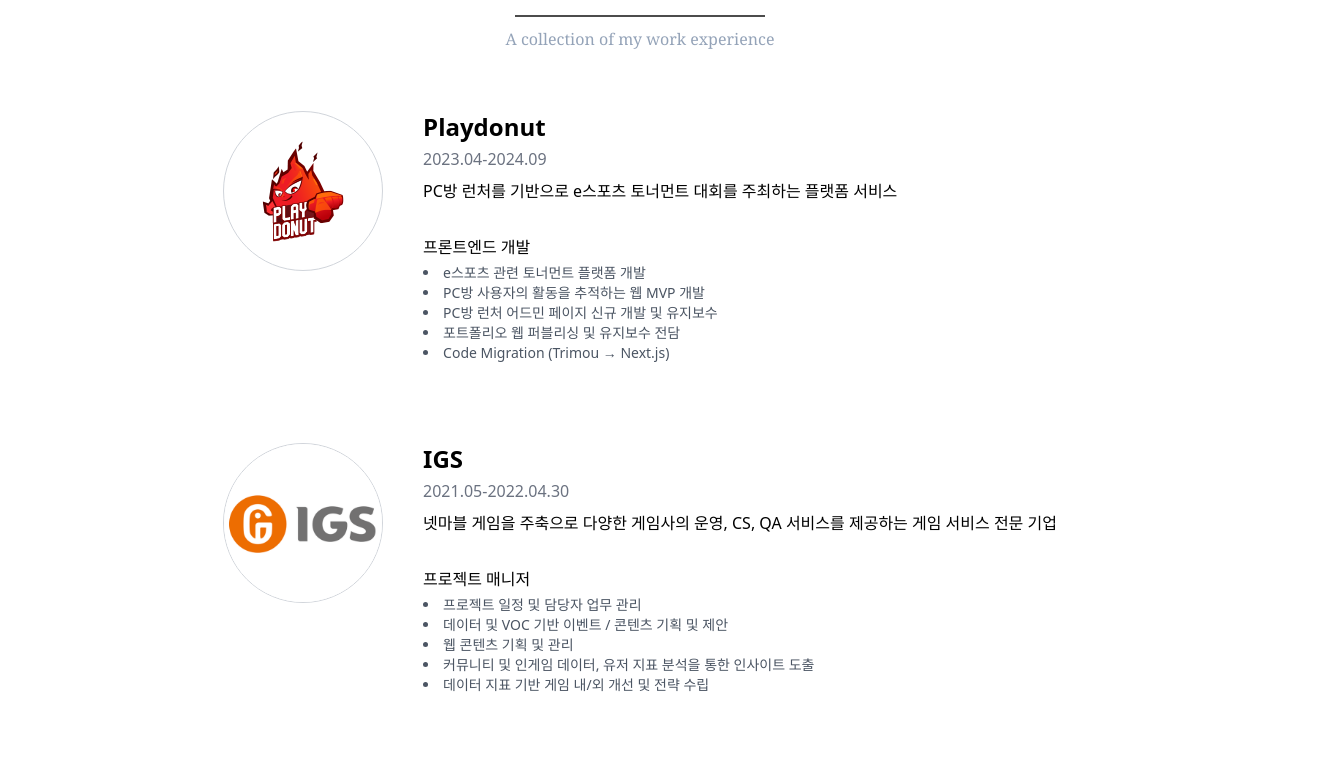
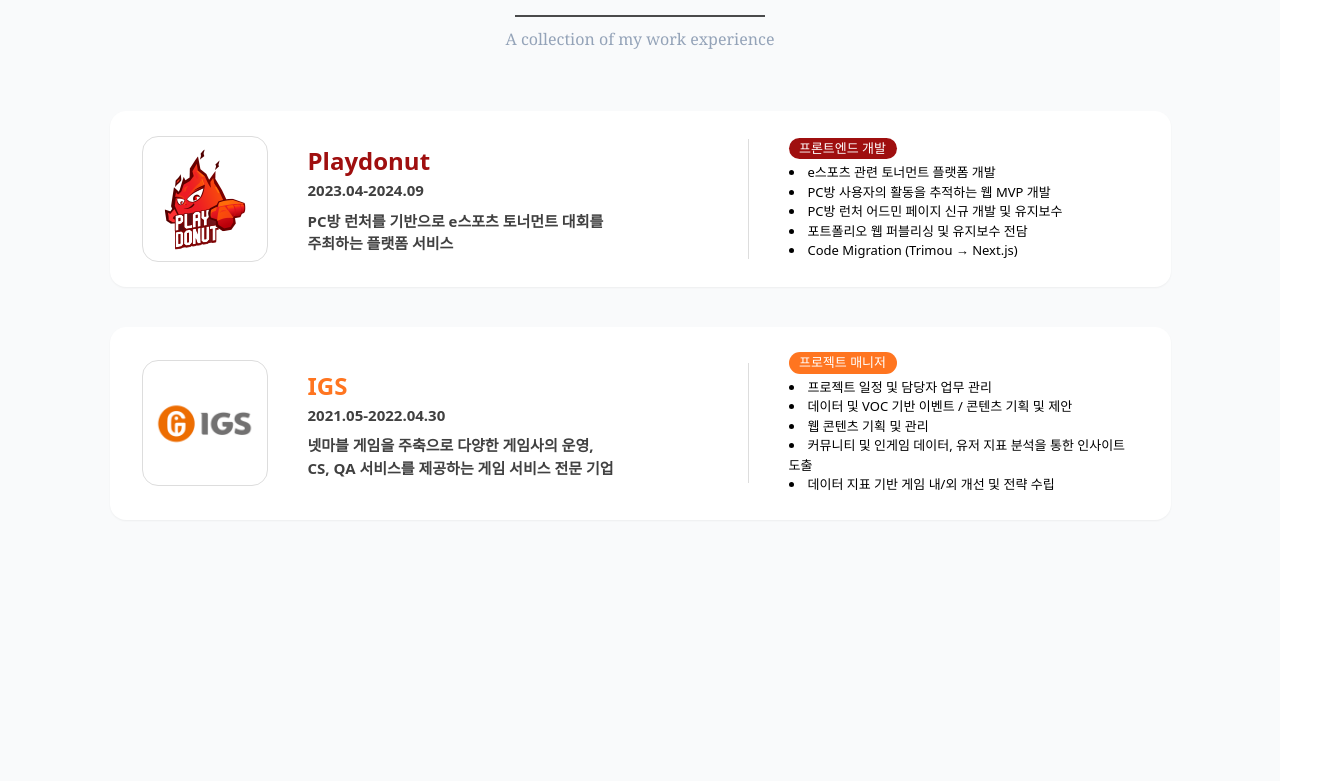
Before and after one commit to GEON1999/Profile, a Next.js app: page / in a window 1280 px wide. Shown: the part 2876-3657 px from the top of the page, 1331 px wide, since content can reach past the window. Built offline with nearby package versions, Linux system fonts and the light colour scheme.

Commit message:
style: Update work UI design and layout

```diff
--- a/components/projects.tsx
+++ b/components/projects.tsx
@@ -3,7 +3,7 @@
 
 export default function Projects() {
   return (
-    <section id="projects" className="py-24 my-24 bg-[#F9FAFB] scroll-mt-24">
+    <section id="projects" className="py-40 my-24 bg-[#F9FAFB] scroll-mt-24">
       <div className="felx justify-center text-center font-serif text-4xl lg:text-5xl mb-12 xl:mb-[90px] flex-col">
         <div>
           <span className="border-b-2 border-black border-opacity-70 px-8 py-1 ">
--- a/components/work.tsx
+++ b/components/work.tsx
@@ -1,6 +1,6 @@
 export default function Work() {
   return (
-    <section id="career" className="my-24 scroll-mt-40">
+    <section id="career" className="my-24 scroll-mt-40 bg-[#F9FAFB]">
       <div className="felx justify-center text-center font-serif text-4xl lg:text-5xl mb-5 flex-col">
         <div>
           <span className="border-b-2 border-black border-opacity-70 px-8 py-1 ">
@@ -14,21 +14,29 @@
         </div>
       </div>
       <div className="flex justify-center items-center">
-        <div className="flex flex-col gap-10 lg:gap-20  px-4 lg:px-40 mt-4 lg:mt-10">
-          <div className="flex lg:flex-row flex-col lg:gap-10 gap-3 ">
-            <div className="w-28 h-28 lg:w-40 lg:h-40 rounded-full overflow-hidden flex justify-center items-center border border-gray-300 aspect-square">
+        <div className="flex flex-col gap-10 px-4 lg:px-40 mt-4 lg:mt-10 ">
+          <div className="flex lg:flex-row flex-col items-center lg:gap-10 gap-3 lg:bg-white rounded-2xl lg:shadow-sm py-[25px] px-[32px]">
+            <div className="w-28 h-28 lg:w-[126px] lg:h-[126px] rounded-2xl overflow-hidden flex justify-center items-center border border-[#DDDDDD] aspect-square ">
               <img src="/images/career/playdonut_logo.png" alt="work1" />
             </div>
-            <div>
-              <h3 className="text-2xl font-semibold">Playdonut</h3>
-              <p className="text-gray-500 mt-1">2023.04-2024.09</p>
-              <p className="mt-2">
-                PC방 런처를 기반으로 e스포츠 토너먼트 대회를 주최하는 플랫폼
-                서비스
+            <div className="lg:w-[400px] w-full text-center lg:text-left">
+              <h3 className="text-[24px] font-bold text-[#9F0F0F]">
+                Playdonut
+              </h3>
+              <p className="text-[#404040] font-bold text-[15px]">
+                2023.04-2024.09
               </p>
-
-              <p className="mt-8">프론트엔드 개발</p>
-              <ul className="list-disc list-inside text-sm text-gray-600 mt-1">
+              <p className="text-[#404040] font-bold text-[15px] mt-2">
+                PC방 런처를 기반으로 e스포츠 토너먼트 대회를{" "}
+                <br className="hidden md:block" /> 주최하는 플랫폼 서비스
+              </p>
+            </div>
+            <div className="hidden lg:block border-l border-[#DDDDDD] h-[120px] w-[1px]"></div>
+            <div className="w-full lg:w-[350px] mt-4 lg:mt-0">
+              <p className="bg-[#9F0F0F] text-white w-[108px] mx-auto lg:mx-0 text-center rounded-full text-[13px] py-[1px]">
+                프론트엔드 개발
+              </p>
+              <ul className="list-disc list-inside text-[13px] text-black mt-1">
                 <li>e스포츠 관련 토너먼트 플랫폼 개발</li>
                 <li>PC방 사용자의 활동을 추적하는 웹 MVP 개발</li>
                 <li>PC방 런처 어드민 페이지 신규 개발 및 유지보수</li>
@@ -37,20 +45,31 @@
               </ul>
             </div>
           </div>
-          <div className="flex lg:flex-row flex-col lg:gap-10 gap-3 ">
-            <div className="w-28 h-28 lg:w-40 lg:h-40 rounded-full overflow-hidden flex justify-center items-center border border-gray-300 aspect-square">
-              <img src="/images/career/igs_logo.png" alt="work2" />
+          <div className="flex lg:flex-row flex-col items-center lg:gap-10 gap-3 lg:bg-white rounded-2xl lg:shadow-sm py-[25px] px-[32px]">
+            <div className="w-28 h-28 lg:w-[126px] lg:h-[126px] rounded-2xl overflow-hidden flex justify-center items-center border border-[#DDDDDD] aspect-square ">
+              <img
+                className="w-[100px] h-[100px]"
+                src="/images/career/igs_logo.png"
+                alt="work2"
+              />
             </div>
-            <div>
-              <h3 className="text-2xl font-semibold">IGS</h3>
-              <p className="text-gray-500 mt-1">2021.05-2022.04.30</p>
-              <p className="mt-2">
-                넷마블 게임을 주축으로 다양한 게임사의 운영, CS, QA 서비스를
-                제공하는 게임 서비스 전문 기업
+            <div className="lg:w-[400px] w-full text-center lg:text-left">
+              <h3 className="text-[24px] font-bold text-[#FF7520]">IGS</h3>
+              <p className="text-[#404040] font-bold text-[15px]">
+                2021.05-2022.04.30
               </p>
-
-              <p className="mt-8">프로젝트 매니저</p>
-              <ul className="list-disc list-inside text-sm text-gray-600 mt-1">
+              <p className="text-[#404040] font-bold text-[15px] mt-2">
+                넷마블 게임을 주축으로 다양한 게임사의 운영,{" "}
+                <br className="hidden md:block" /> CS, QA 서비스를 제공하는 게임
+                서비스 전문 기업
+              </p>
+            </div>
+            <div className="hidden lg:block border-l border-[#DDDDDD] h-[120px] w-[1px]"></div>
+            <div className="w-full lg:w-[350px] mt-4 lg:mt-0">
+              <p className="bg-[#FF7520] text-white w-[108px] mx-auto lg:mx-0 text-center rounded-full text-[13px] py-[1px]">
+                프로젝트 매니저
+              </p>
+              <ul className="list-disc list-inside text-[13px] text-black mt-1">
                 <li>프로젝트 일정 및 담당자 업무 관리</li>
                 <li>데이터 및 VOC 기반 이벤트 / 콘텐츠 기획 및 제안</li>
                 <li>웹 콘텐츠 기획 및 관리</li>
--- a/pages/index.tsx
+++ b/pages/index.tsx
@@ -9,10 +9,12 @@
     <div>
       <Layout>
         <Home />
-        <About />
-        <Work />
-        <Projects />
-        <Contact />
+        <div className="bg-[#F9FAFB]">
+          <About />
+          <Work />
+          <Projects />
+          <Contact />
+        </div>
       </Layout>
     </div>
   );
```
Also changed, not shown: public/images/email.png (added), public/images/phone.png (added).
